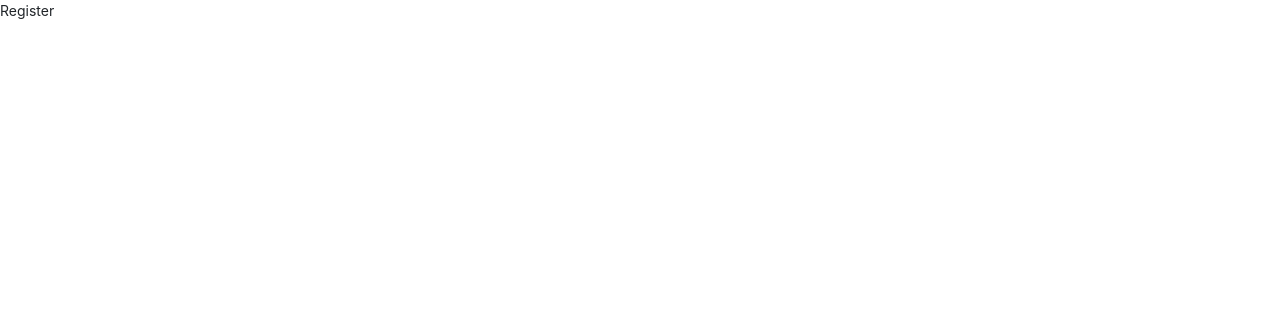
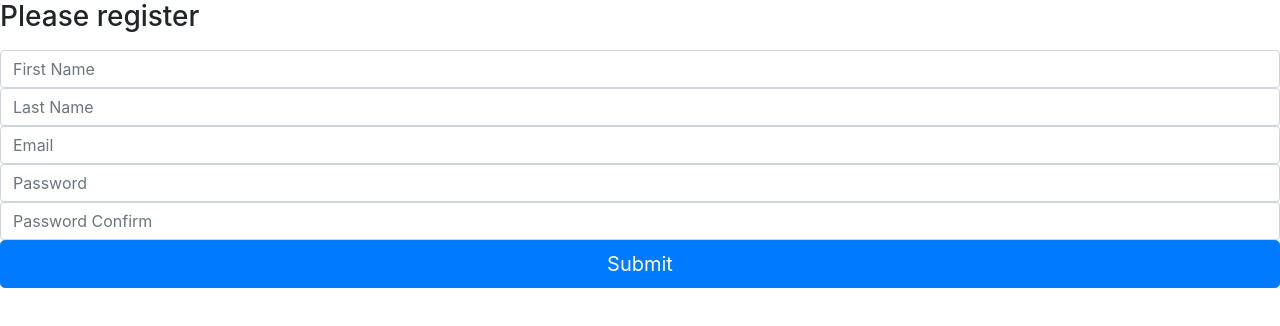
Before and after one commit to stephen8chang/project-foodability, a React (Create React App) app in the folder react-foodability/: page /register in a window 1280 px wide. Shown: the top 326 px of the page. Built offline with nearby package versions, Linux system fonts and the light colour scheme.

Commit message:
connected register to backend

```diff
--- a/react-foodability/package.json
+++ b/react-foodability/package.json
@@ -6,11 +6,13 @@
     "@testing-library/jest-dom": "^5.14.1",
     "@testing-library/react": "^11.2.7",
     "@testing-library/user-event": "^12.8.3",
+    "@types/axios": "^0.14.0",
     "@types/jest": "^26.0.24",
     "@types/node": "^12.20.17",
     "@types/react": "^17.0.15",
     "@types/react-dom": "^17.0.9",
     "@types/react-router-dom": "^5.1.8",
+    "axios": "^0.21.1",
     "react": "^17.0.2",
     "react-dom": "^17.0.2",
     "react-router-dom": "^5.2.0",
--- a/react-foodability/src/pages/Register.tsx
+++ b/react-foodability/src/pages/Register.tsx
@@ -1,11 +1,56 @@
-import React, {Component} from "react";
+import axios from "axios";
+import React, {Component, SyntheticEvent} from "react";
 
 class Register extends Component {
+    first_name = '';
+    last_name = '';
+    email = '';
+    password = '';
+    password_confirm = '';
+
+    submit = async (e: SyntheticEvent) => {
+        e.preventDefault();
+
+        const response = await axios.post('http://localhost:8000/api/register', {
+            first_name: this.first_name,
+            last_name: this.last_name,
+            email: this.email,
+            password: this.password,
+            password_confirm: this.password_confirm,
+        });
+
+        console.log(response.data)
+    }
+
     render() {
         return (
-            <div>
-                Register
-            </div>
+            <main className="form-signin">
+                <form onSubmit={this.submit}>
+                    <h1 className="h3 mb-3 fw-normal">Please register</h1>
+
+                    <input className="form-control" placeholder="First Name" required
+                           onChange={e => this.first_name = e.target.value}
+                    />
+
+                    <input className="form-control" placeholder="Last Name" required
+                           onChange={e => this.last_name = e.target.value}
+                    />
+
+                    <input type="email" className="form-control" placeholder="Email" required
+                           onChange={e => this.email = e.target.value}
+                    />
+
+                    <input type="password" className="form-control" placeholder="Password" required
+                           onChange={e => this.password = e.target.value}
+                    />
+
+                    <input type="password" className="form-control" placeholder="Password Confirm" required
+                           onChange={e => this.password_confirm = e.target.value}
+                    />
+
+                    <button className="w-100 btn btn-lg btn-primary" type="submit">Submit</button>
+                </form>
+            </main>
         );
     }
 }
```
Also changed, not shown: 1 other file (tests, documents, lock files or other folders).
